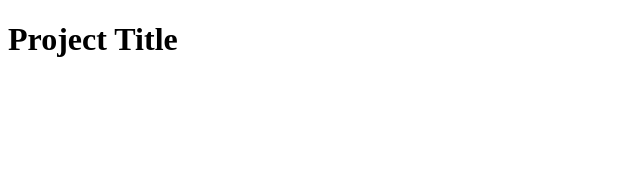
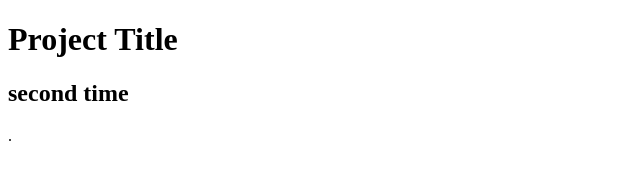
Before and after one commit to akinojo12/GITPROJECT, a plain HTML site: page index.html in a window 1280 px wide. Shown: the whole page, without its empty margins (0-640 px from the left). Drawn offline with Linux system fonts and the light colour scheme.

Commit message:
second commit

```diff
--- a/index.html
+++ b/index.html
@@ -7,5 +7,6 @@
 </head>
 <body>
     <h1>Project Title</h1>
+    <h2> second time</h2>.
 </body>
 </html>
```
